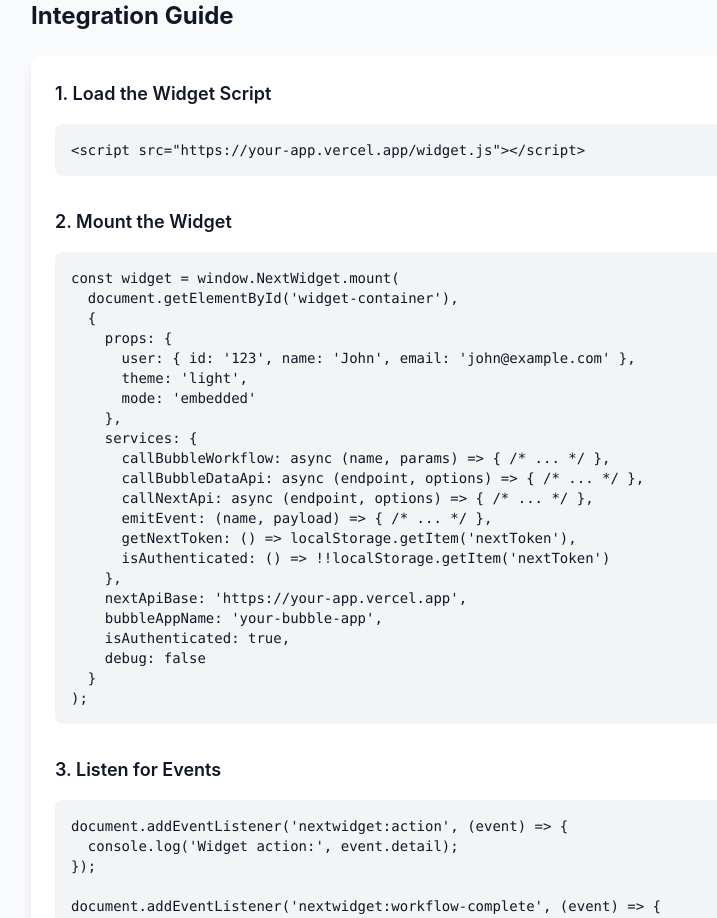
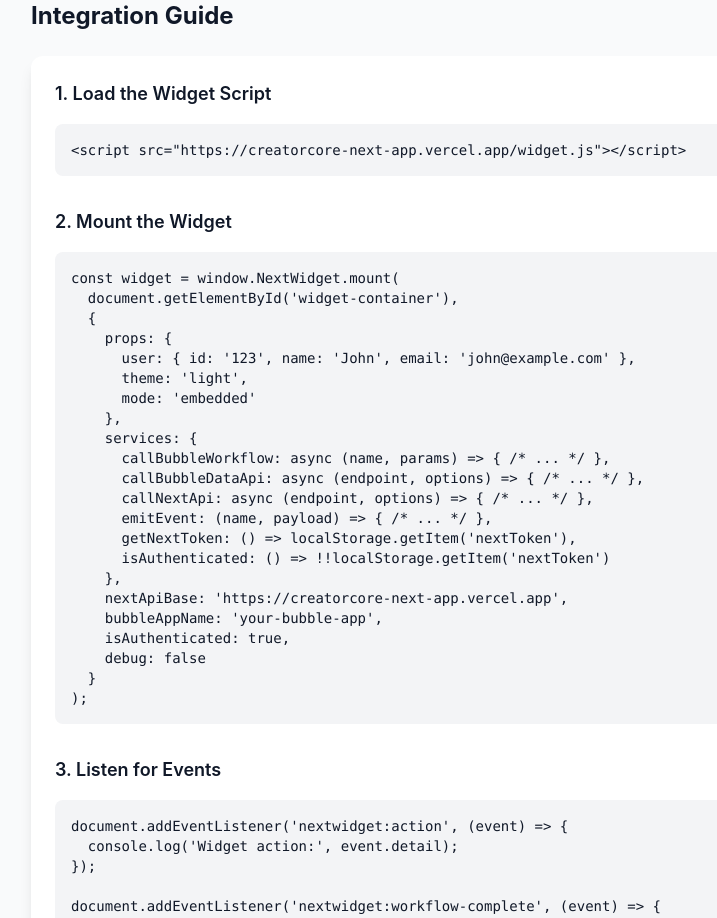
Before and after one commit to creatorcore-co/creatorcoreNextApp, a Next.js app: page / in a window 1280 px wide. Shown: the part 860-1778 px from the top of the page, without its empty margins (49-766 px from the left). Built offline with nearby package versions, Linux system fonts and the light colour scheme.

Commit message:
Docs updates

```diff
--- a/src/app/page.tsx
+++ b/src/app/page.tsx
@@ -159,7 +159,7 @@ export default function HomePage() {
                 theme === 'dark' ? 'bg-gray-900' : 'bg-gray-100'
               }`}
             >
-              {`<script src="https://your-app.vercel.app/widget.js"></script>`}
+              {`<script src="https://creatorcore-next-app.vercel.app/widget.js"></script>`}
             </pre>
 
             <h3 className="text-lg font-semibold mb-4 mt-8">2. Mount the Widget</h3>
@@ -184,7 +184,7 @@ export default function HomePage() {
       getNextToken: () => localStorage.getItem('nextToken'),
       isAuthenticated: () => !!localStorage.getItem('nextToken')
     },
-    nextApiBase: 'https://your-app.vercel.app',
+    nextApiBase: 'https://creatorcore-next-app.vercel.app',
     bubbleAppName: 'your-bubble-app',
     isAuthenticated: true,
     debug: false
```
Also changed, not shown: src/interfaces/_template/README.md, src/interfaces/multicurrency-balances/README.md, src/interfaces/widget/README.md, 3 other files (tests, documents, lock files or other folders).
